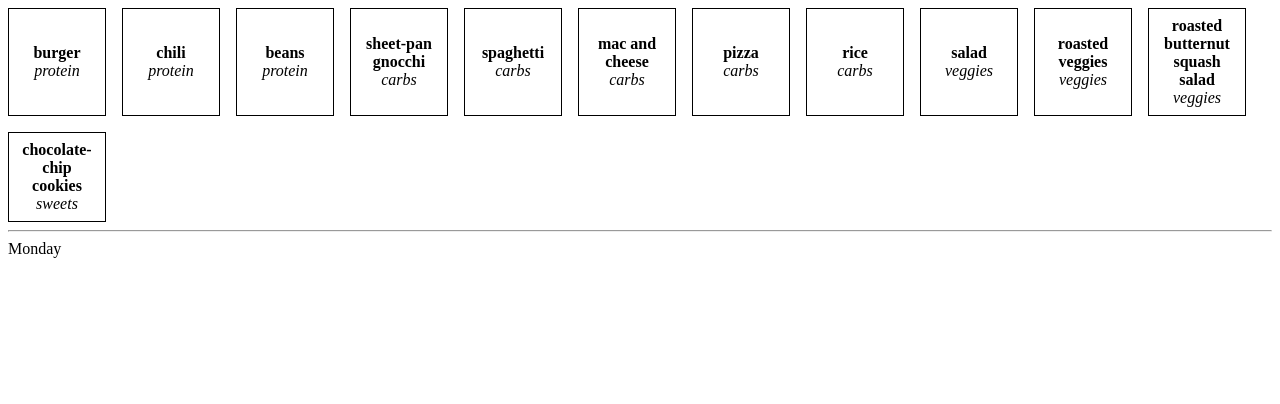
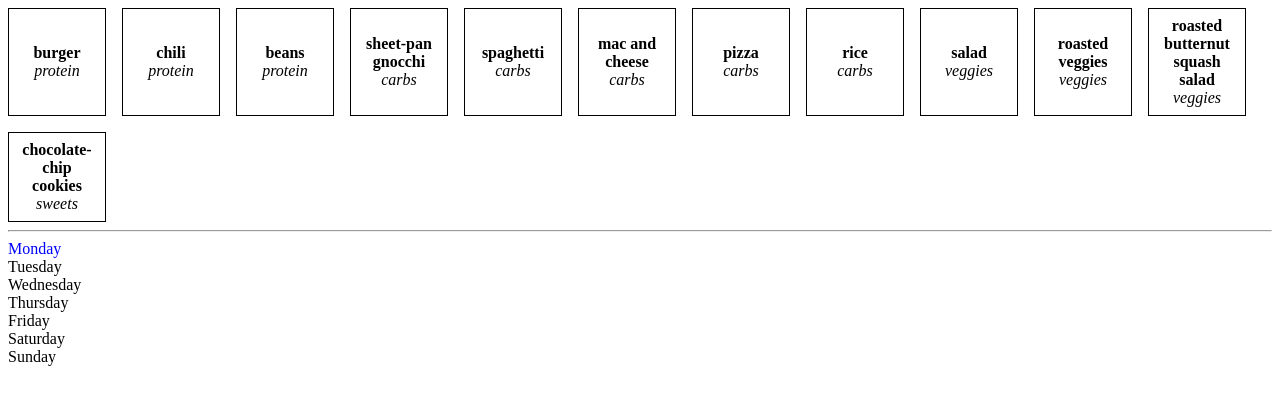
Before and after one commit to alexdietz1988/food-app, a React (Vite) app: page / in a window 1280 px wide. Shown: the top 404 px of the page. Built offline with nearby package versions, Linux system fonts and the light colour scheme.

Commit message:
Add seven-day meal plan

```diff
--- a/src/App.styles.ts
+++ b/src/App.styles.ts
@@ -25,3 +25,8 @@ export const Food = styled.div`
     font-style: italic;
   }
 `;
+
+export const Day = styled.h2<{ selected: boolean }>`
+  cursor: pointer;
+  color: ${(props) => (props.selected ? 'blue' : 'black')};
+`;
--- a/src/App.tsx
+++ b/src/App.tsx
@@ -21,6 +21,16 @@ const foods: Food[] = [
   { name: 'chocolate-chip cookies', category: 'sweets' },
 ];
 
+const days = [
+  'Monday',
+  'Tuesday',
+  'Wednesday',
+  'Thursday',
+  'Friday',
+  'Saturday',
+  'Sunday',
+];
+
 interface RenderFoodListProps {
   foods: Food[];
   onClick: (food: Food) => void;
@@ -38,16 +48,49 @@ const RenderFoodList = ({ foods, onClick }: RenderFoodListProps) => (
 );
 
 const App = () => {
-  const [selectedFood, setSelectedFood] = useState<Food[]>([]);
-  const addFood = (food: Food) => setSelectedFood((prev) => [...prev, food]);
-  const removeFood = (food: Food) =>
-    setSelectedFood((prev) => [...prev].filter((f) => f.name !== food.name));
+  const [selectedDay, setSelectedDay] = useState(days[0]);
+  const [mealPlan, setMealPlan] = useState({
+    Monday: [] as Food[],
+    Tuesday: [] as Food[],
+    Wednesday: [] as Food[],
+    Thursday: [] as Food[],
+    Friday: [] as Food[],
+    Saturday: [] as Food[],
+    Sunday: [] as Food[],
+  });
+  const addFoodToDay = (food: Food) => {
+    setMealPlan((prev) => ({
+      ...prev,
+      [selectedDay]: [...prev[selectedDay as keyof typeof mealPlan], food],
+    }));
+  };
+  const removeFoodFromDay = (food: Food) => {
+    setMealPlan((prev) => ({
+      ...prev,
+      [selectedDay]: [...prev[selectedDay as keyof typeof mealPlan]].filter(
+        (f) => f.name !== food.name
+      ),
+    }));
+  };
+
   return (
     <>
-      <RenderFoodList foods={foods} onClick={addFood} />
+      <RenderFoodList foods={foods} onClick={addFoodToDay} />
       <hr />
-      <h2>Monday</h2>
-      <RenderFoodList foods={selectedFood} onClick={removeFood} />
+      {days.map((day) => (
+        <>
+          <Styled.Day
+            onClick={() => setSelectedDay(day)}
+            selected={selectedDay === day}
+          >
+            {day}
+          </Styled.Day>
+          <RenderFoodList
+            foods={mealPlan[day as keyof typeof mealPlan]}
+            onClick={removeFoodFromDay}
+          />
+        </>
+      ))}
     </>
   );
 };
```
